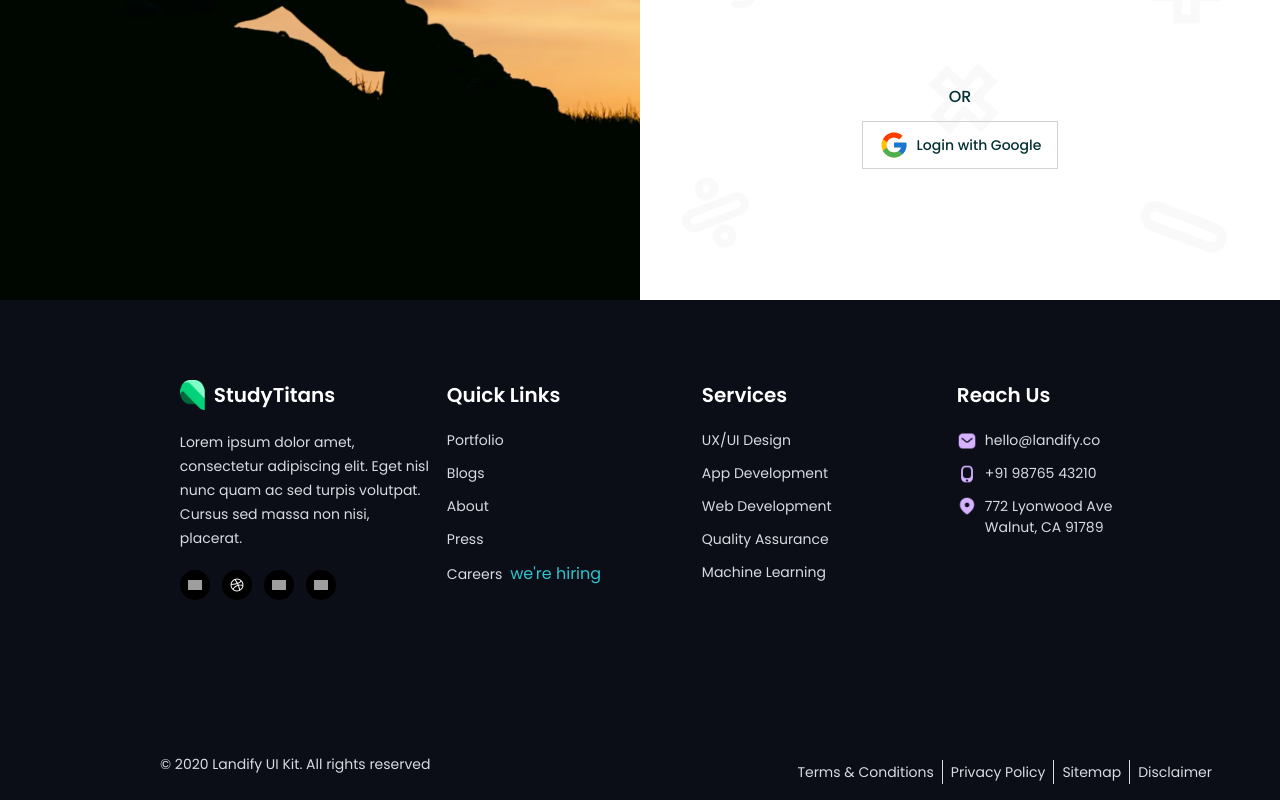
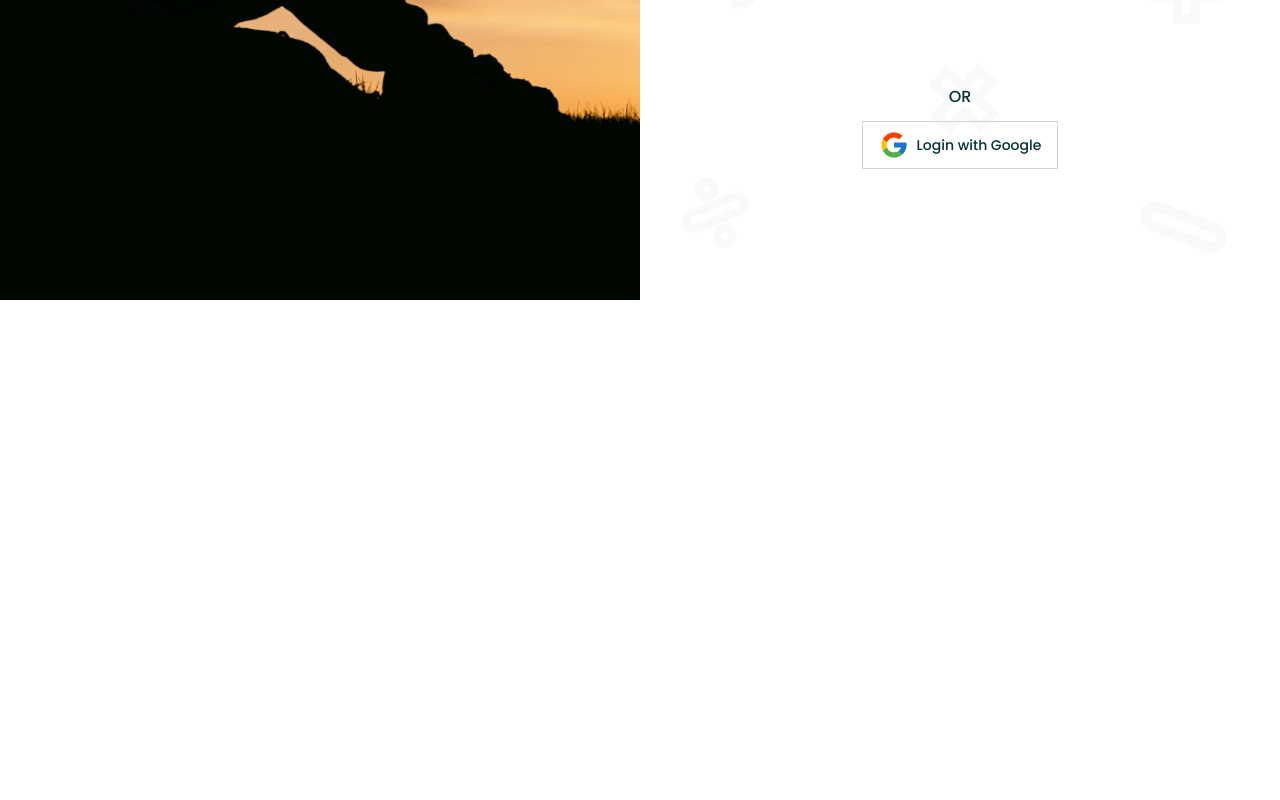
Before and after one commit to BigBrain-01/Frontend, a Next.js app: page /login in a window 1280 px wide. Shown: the part 500-1300 px from the top of the page. After the commit the page ends 800 px from the top, so only its background shows below. Built offline with nearby package versions, Linux system fonts and the light colour scheme; grey boxes are pictures that could not be loaded.

Commit message:
ayush commits recent changes.

```diff
--- a/src/app/layout.js
+++ b/src/app/layout.js
@@ -1,7 +1,4 @@
 import './globals.css'
-import { usePathname } from 'next/navigation'
-import { SessionProvider } from "next-auth/react"
-import Footer from '@/components/Footer'
 import AuthProvider from '@/components/AuthProvider/AuthProvider'
 
 
@@ -18,7 +15,6 @@ export default function RootLayout({ children }) {
       <body suppressHydrationWarning={true}>
         <AuthProvider>
           {children}
-          <Footer/>
         </AuthProvider>
 
       </body>
--- a/src/app/page.jsx
+++ b/src/app/page.jsx
@@ -69,15 +69,14 @@ export default function Home() {
 
   }
   return (
-
     // main div
     <div className='flex flex-col font-inter overflow-y-hidden'>
       {/* navbar */}
       <Navbar />
       {/* Get Started */}
-      <div className='bg-[#FAF8F4] flex justify-between px-32 items-center'>
+      <div className='flex flex-col gap-[5rem]'>
+        <div className='bg-[#FAF8F4] h-[100vh] flex justify-between px-32 items-center'>
           <div className='max-w-[580px] flex flex-col gap-4'>
-
             <h1 className='text-[60px] font-extrabold leading-normal'>Getting Best Quality Education Is Now More <span className='relative text-[#2F3192]'>
               Easier
               <Image className='absolute right-0 -bottom-6' src={'/underline.png'} alt='' width={236} height={44} />
@@ -266,6 +265,10 @@ export default function Home() {
             ))}
           </div>
         </div>
+        <div>
+          <Footer/>
+        </div>
+      </div>
     </div>
   )
 }
--- a/src/components/Footer.jsx
+++ b/src/components/Footer.jsx
@@ -5,15 +5,15 @@ import Link from 'next/link';
 
 const Footer = () => {
     return (
-        <div className='bg-[#0B0D17] flex flex-col py-[5rem] h-[500px]'>
+        <div className='bg-[#0B0D17] flex flex-col py-[5rem] h-[490px]'>
             <div className=' flex justify-center'>
-                <div className='flex gap-3'>
-                    <div className='flex flex-col w-[255px] gap-5'>
+                <div className='flex gap-[2rem]'>
+                    <div className='flex flex-col w-[265px] gap-5'>
                         <div className='flex gap-1 '>
                             <Image src={"/logo.png"} alt='logo' width={'30'} height={'22'} />
                             <h1 className='text-[20px] text-[#FFFFFF] font-inter font-semibold leading-normal'>StudyTitans</h1>
                         </div>
-                        <p className='text-[#D9DBE1] text-[14px] font-inter font-[400] leading-[24px]'>Lorem ipsum dolor amet, consectetur adipiscing elit. Eget nisl nunc quam ac sed turpis volutpat. Cursus sed massa non nisi, placerat.</p>
+                        <p className='text-[#D9DBE1] text-[14px] font-inter font-[400] leading-[24px] '>Lorem ipsum dolor amet, consectetur adipiscing elit. Eget nisl nunc quam ac sed turpis volutpat. Cursus sed massa non nisi, placerat.</p>
                         <div className='flex gap-3'>
                             <div className='bg-[#000] rounded-full w-[30px] h-[30px]  flex items-center justify-center'>
                                 <Image src={"/Path.png"} alt='path' width={'14'} height={'14'} />
```
Lines whose indentation alone changed are shown as unchanged.
